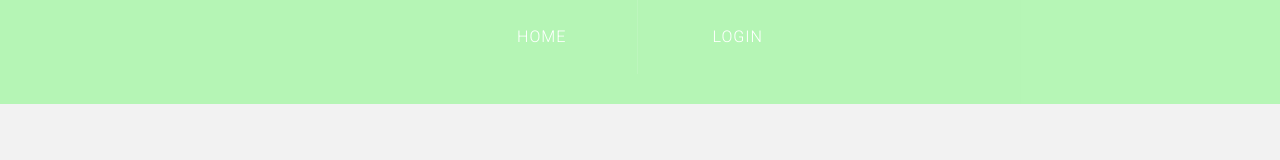
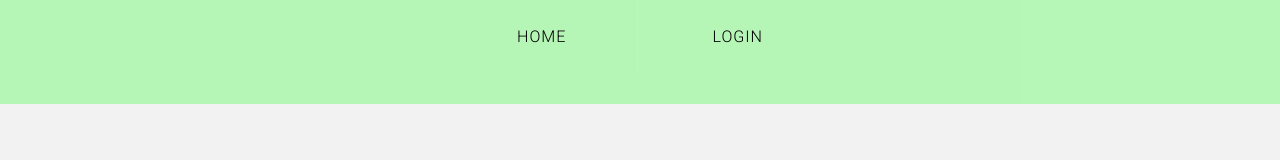
Before and after one commit to ken12938/MillifeedDB, a website: page index.html in a window 1280 px wide. Shown: the top 160 px of the page. Drawn offline with nearby package versions, Linux system fonts and the light colour scheme.

Commit message:
changed header font color

```diff
--- a/css/style.css
+++ b/css/style.css
@@ -884,12 +884,12 @@
 				text-transform: uppercase;
 				font-size: 1.1em;
 				outline: 0;
-				color: #FFF;
+				color: rgba(0, 0, 0, 1);
 			}
 
 			#nav li.active a
 			{
-				color: #FFF;
+				color: rgba(0, 0, 0, 1);
 			}
 
 			#nav > ul > li > ul
```
